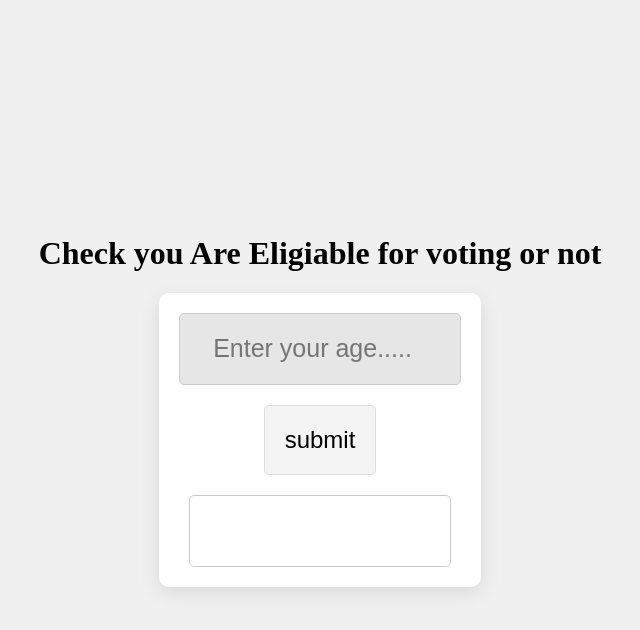
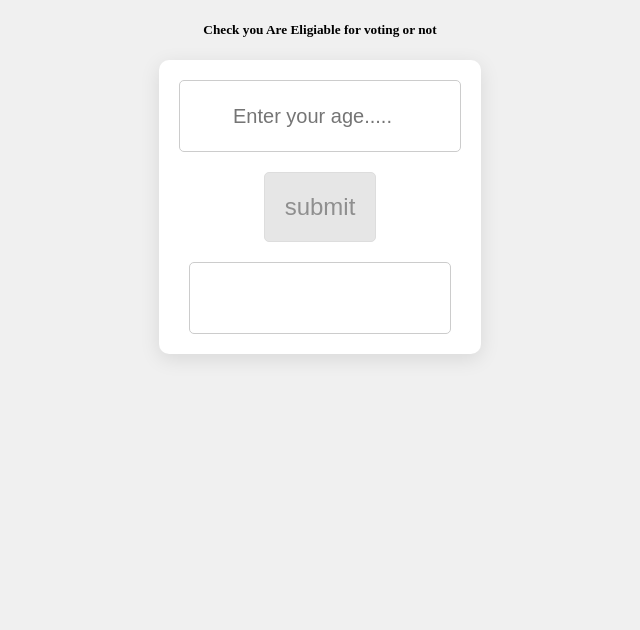
Before and after one commit to ssarkarjpg03/voteChecker, a plain HTML site: page index.html in a window 1280 px wide. Shown: the whole page, without its empty margins (320-960 px from the left). Drawn offline with Linux system fonts and the light colour scheme.

Commit message:
updating some

```diff
--- a/index.html
+++ b/index.html
@@ -7,7 +7,7 @@
     <link rel="stylesheet" href="style.css">
 </head>
 <body>
-    <h1>Check you Are Eligiable for voting or not</h1>
+    <h5>Check you Are Eligiable for voting or not</h5>
     <div id="main">
         <input type="number" placeholder="Enter your age....." id="input">
         <button onclick="age()">submit</button>
--- a/style.css
+++ b/style.css
@@ -1,7 +1,7 @@
 body {
     display: flex;
     flex-direction: column;
-    justify-content: center;
+    /* justify-content: center; */
     align-items: center;
     height: 100vh;
     margin: 0;
@@ -24,20 +24,21 @@ body {
     margin-bottom: 10px;
     text-align: center;
     padding: 10px;
-    font-size: 25px;
+    font-size: 20px;
     border: 1px solid #ccc;
     border-radius: 5px;
-    background-color: #e6e6e6;
+    /* background-color: #e6e6e6; */
 }
 
 button{
     margin: 10px 0 0 0;
     padding: 20px;
     font-size: 1.5em;
-    background-color: #f4f4f4;
+    background-color: #e6e6e6;
     border: 1px solid #ddd;
     border-radius: 5px;
     cursor: pointer;
+    color: rgb(143, 143, 143);
 }
 
 #check {
@@ -48,7 +49,7 @@ button{
     flex-direction: row;
     align-items: center;
     justify-content: center;
-    font-size: 20px;
+    /* background-color: #e6e6e6; */
     border: 1px solid #ccc;
     border-radius: 5px;
     color: white;
```
